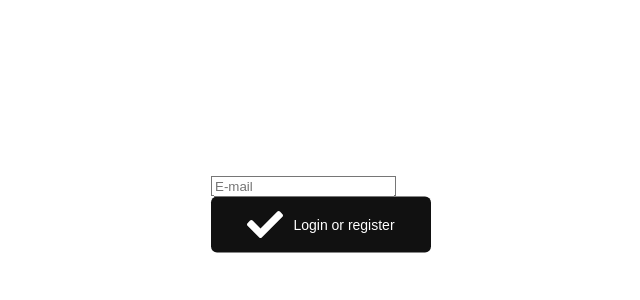
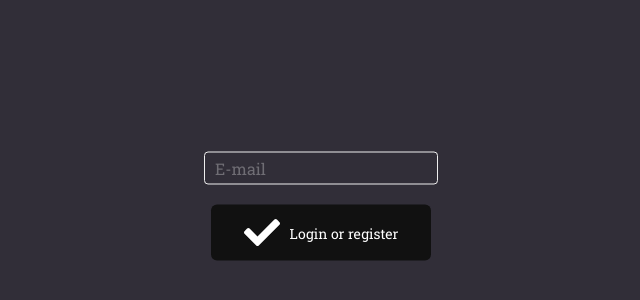
Before and after one commit to adroaldopagliari/devneios, a React (Create React App) app in the folder web/: page / in a window 1280 px wide. Shown: the part 194-494 px from the top of the page, without its empty margins (319-959 px from the left). Built offline with nearby package versions, Linux system fonts and the light colour scheme.

Commit message:
feat: add global style

```diff
--- a/web/package.json
+++ b/web/package.json
@@ -14,7 +14,6 @@
     "@types/react-dom": "^16.9.0",
     "apollo-boost": "^0.4.9",
     "apollo-client": "^2.6.10",
-    "graphql-tag": "^2.11.0",
     "history": "^5.0.0",
     "react": "^16.13.1",
     "react-dom": "^16.13.1",
@@ -61,6 +60,7 @@
     "eslint-plugin-prettier": "^3.1.3",
     "eslint-plugin-react": "^7.19.0",
     "eslint-plugin-react-hooks": "^2.5.0",
+    "graphql": "^15.3.0",
     "prettier": "^2.0.4",
     "react-test-renderer": "^16.13.1"
   }
--- a/web/src/App.tsx
+++ b/web/src/App.tsx
@@ -7,11 +7,15 @@
 import history from './services/history';
 import api from './services/api';
 
+import GlobalStyle from './styles/global';
+
 const App: React.FC = () => {
   return (
     <ApolloProvider client={api}>
       <Router history={history}>
         <Routes />
+
+        <GlobalStyle />
       </Router>
     </ApolloProvider>
   );
--- a/web/src/pages/Home/styles.ts
+++ b/web/src/pages/Home/styles.ts
@@ -27,6 +27,12 @@
   top: 50%;
   left: 50%;
   transform: translate(-50%, -50%);
+
+  form {
+    display: flex;
+    flex-direction: column;
+    align-items: center;
+  }
 `;
 
 /* export const Logo = styled.div`
@@ -38,6 +44,8 @@
 `; */
 
 export const Button = styled.button`
+  margin-top: 20px;
+
   border: none;
   min-width: 220px;
   padding: 10px;
@@ -48,7 +56,6 @@
   justify-content: center;
   align-items: center;
 
-  margin: 0 auto;
   transition: background-color 0.2s ease-in-out;
 
   span {
@@ -62,4 +69,16 @@
   }
 `;
 
-export const Input = styled.input``;
+export const Input = styled.input`
+  background: transparent;
+  border: 1px solid #eee;
+  border-radius: 4px;
+  padding: 5px 10px;
+
+  color: #fff;
+
+  &::placeholder {
+    color: #fff;
+    opacity: 0.3;
+  }
+`;
--- /dev/null
+++ b/web/src/styles/global.ts
@@ -0,0 +1,25 @@
+import { createGlobalStyle } from 'styled-components';
+
+export default createGlobalStyle`
+*{
+  margin: 0;
+  padding: 0;
+  box-sizing: border-box;
+  outline: 0;
+}
+body {
+  background: #312e38;
+  color: #fff;
+  -webkit-font-smoothing: antialiased;
+}
+body, input, button {
+  font-family: 'Roboto Slab', serif;
+  font-size: 16px;
+}
+h1, h2, h3, h4, h5, h6, strong {
+  font-weight: 500;
+}
+button {
+  cursor: pointer;
+}
+`;
```
Also changed, not shown: 1 other file (tests, documents, lock files or other folders).
